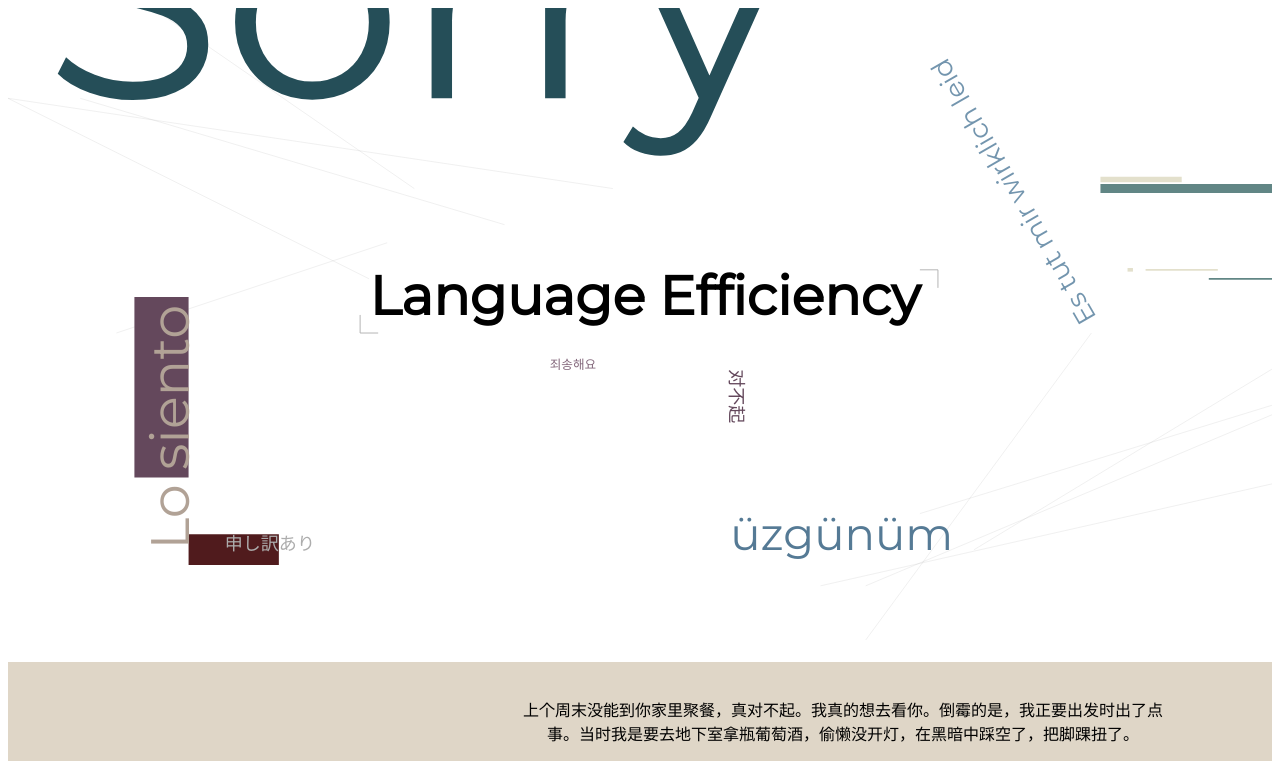
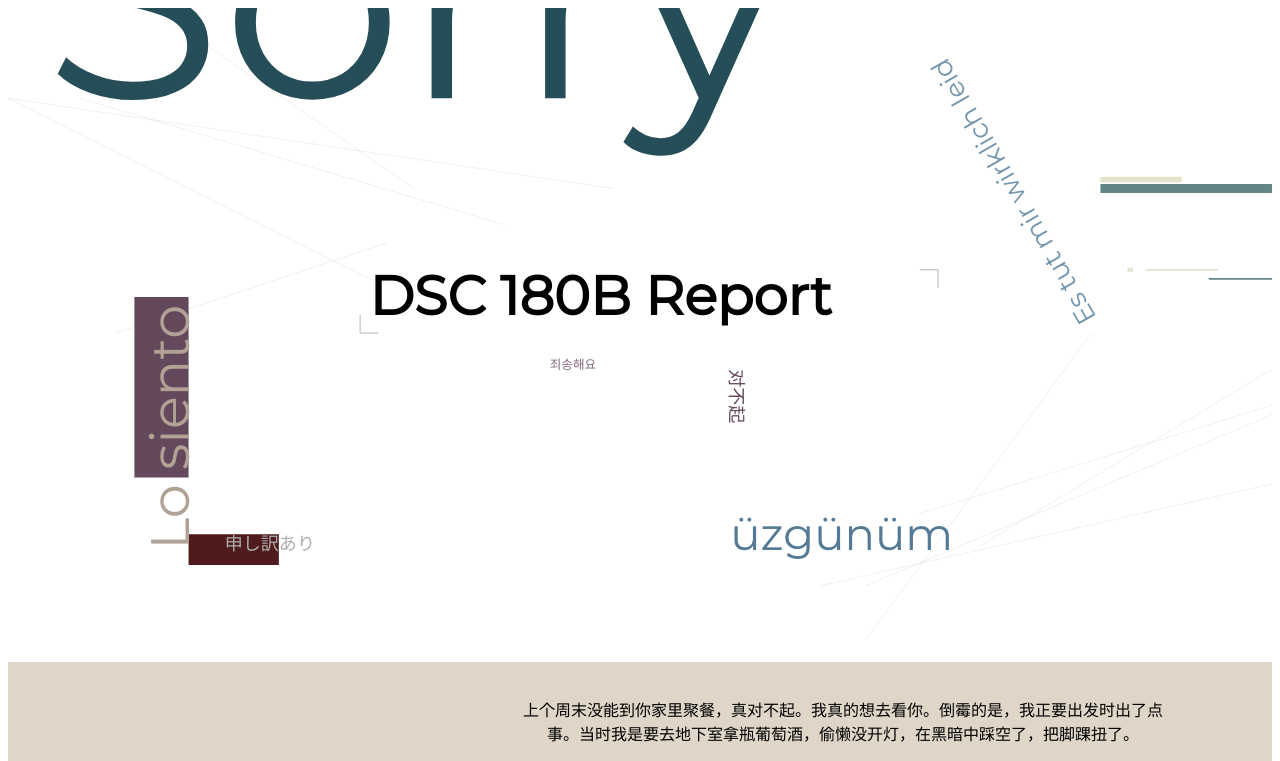
Before and after one commit to k3huang/dsc180b-visual-presentation-, a plain HTML site: page index.html in a window 1280 px wide. Shown: the top 761 px of the page. Drawn offline with nearby package versions, Linux system fonts and the light colour scheme.

Commit message:
Update index.html

```diff
--- a/index.html
+++ b/index.html
@@ -23,7 +23,7 @@
 
 	<section id="frontPage">
 		<svg xmlns="http://www.w3.org/2000/svg" viewbox = "-10 0 70 36">
-			<text x = "10" y = "17" font-size = '3px' font-weight = 'bold'>Language Efficiency</text>
+			<text x = "10" y = "17" font-size = '3px' font-weight = 'bold'>DSC 180B Report</text>
 			<line x1 = 40.5 y1 = 14.5 x2 = 41.5 y2 = 14.5 stroke = '#ADADAD' stroke-width = 0.05></line>
 			<line x1 = 41.5 y1 = 14.5 x2 = 41.5 y2 = 15.5 stroke = '#ADADAD' stroke-width = 0.05></line>
 
```
